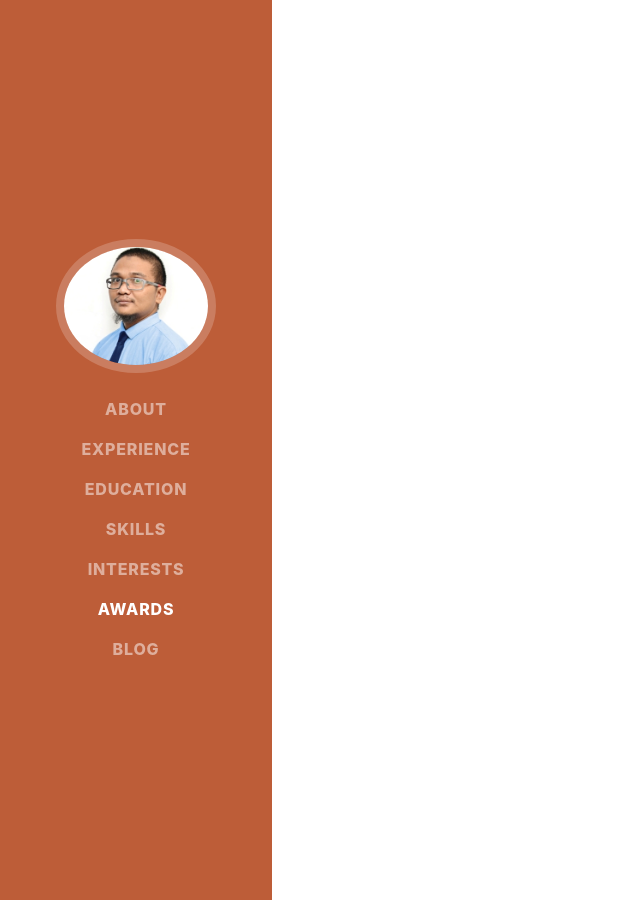
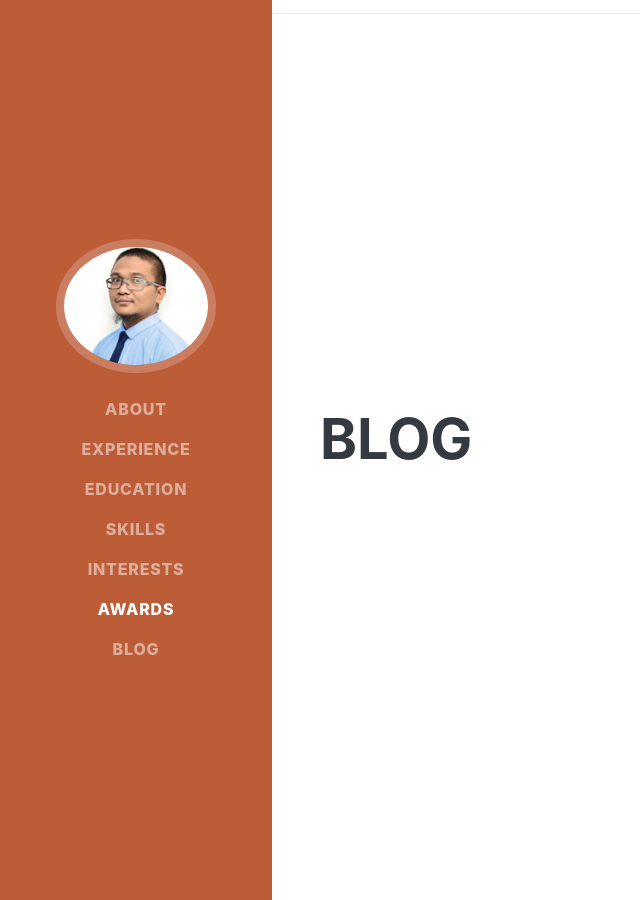
Before and after one commit to kandra-id/kandra-id.github-io, a Jekyll site: the page built from index.html, in a window 1280 px wide and 900 px high, scrolled down 5392 px. Shown: the whole window, without its empty margins (0-640 px from the left). Built offline with Jekyll 4.4.1, drawn with Linux system fonts in a browser that asks for light colours; some web fonts are replaced.

Commit message:
Update default.html

```diff
--- a/_layouts/default.html
+++ b/_layouts/default.html
@@ -146,7 +146,14 @@
       </div>
     </section>
 
-  </div>
+      <hr class="m-0">
+      <section class="resume-section p-3 p-lg-5 d-flex align-items-center" id="awards">
+        <div class="w-100">
+          <h2 class="mb-5">Blog</h2>
+
+          </div>
+        </section>
+      </div>
 
 {% include script.html %}
 
```
